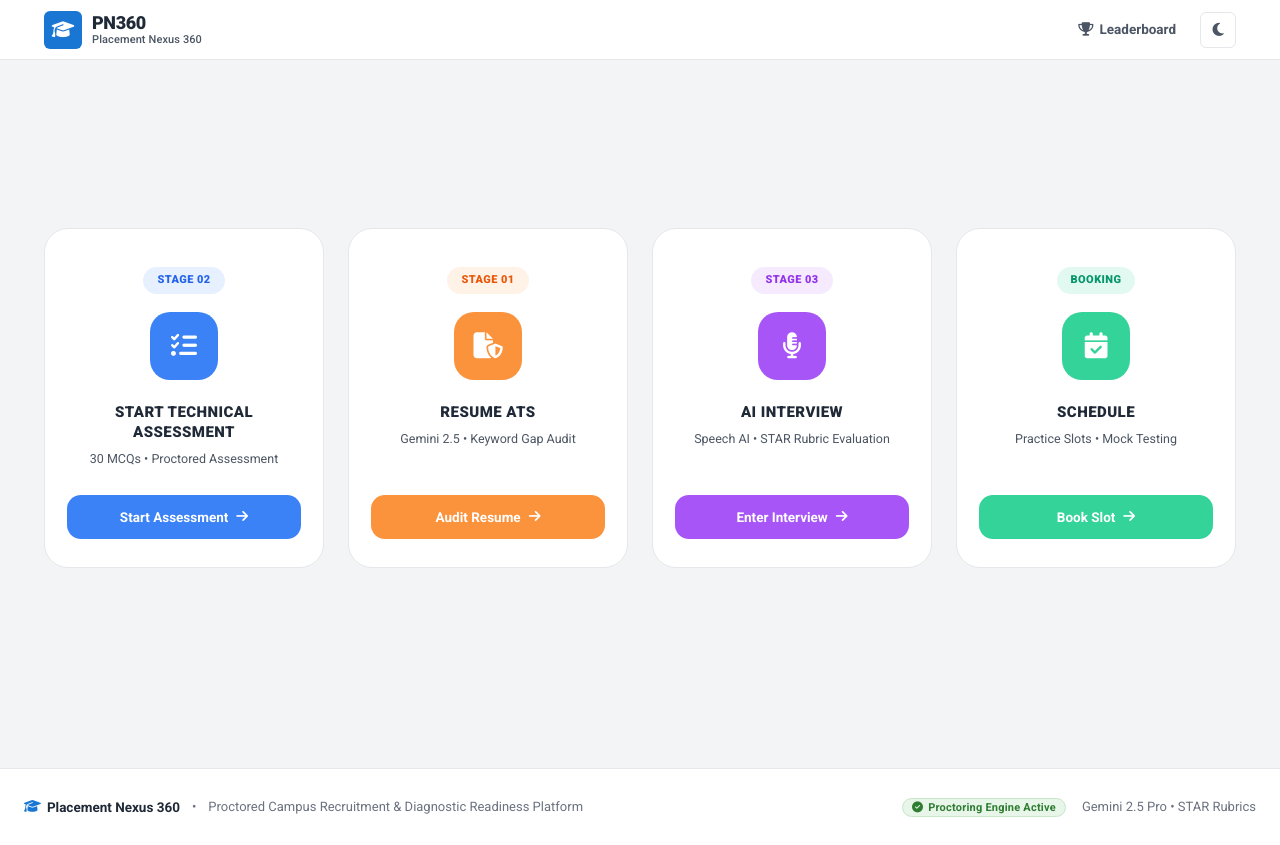
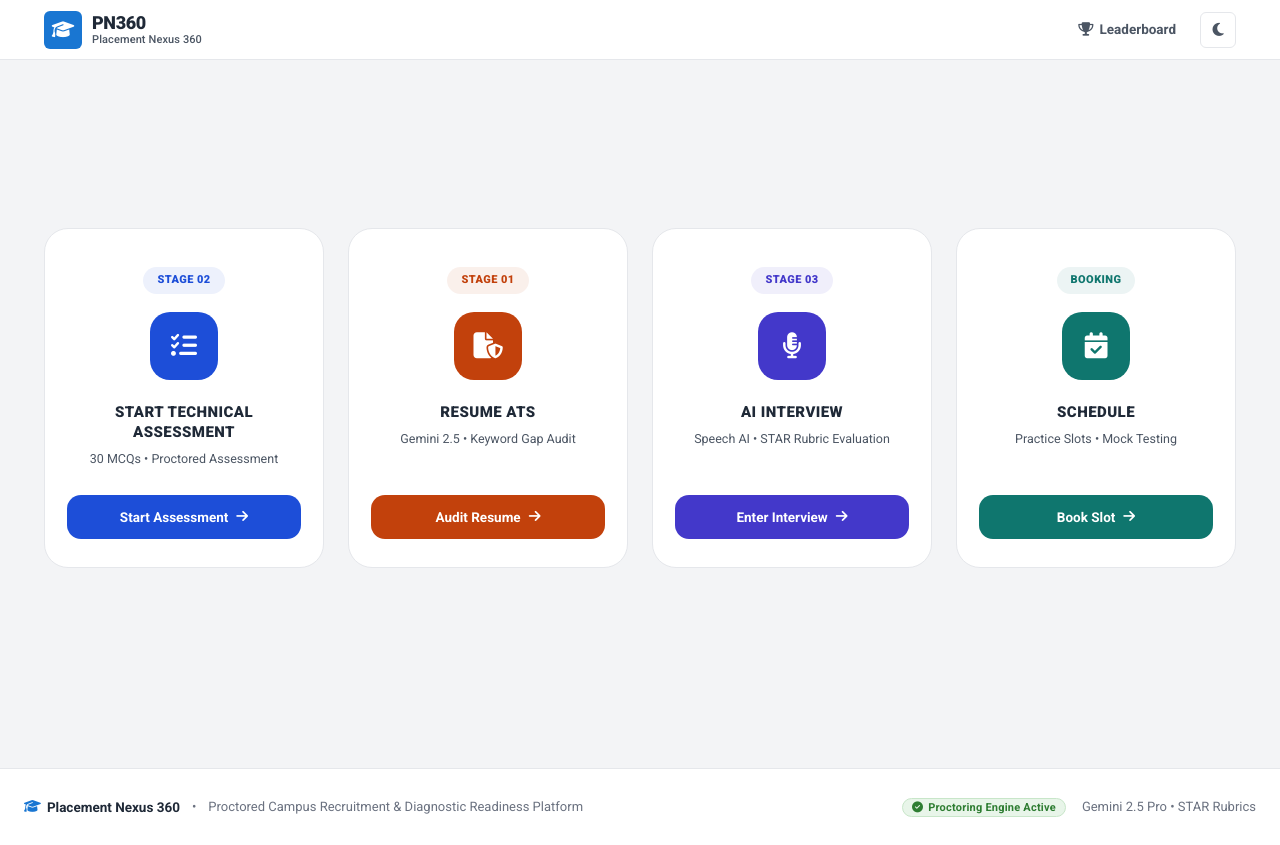
Before and after one commit to TheAbhayAlgorithms/pn360, a Django app: page / in a window 1280 px wide. Run offline with Django 5.2, Linux system fonts and the light colour scheme; data comes from the database, SQL or seed files in the repository; some libraries are stand-ins or nearby versions.

Commit message:
feat: apply professional and educational academic color palette to dashboard boxes

```diff
--- a/Placement/static/css/global.css
+++ b/Placement/static/css/global.css
@@ -23,6 +23,23 @@
     --flat-blue-dark: #1976D2;
     --flat-green-dark: #2E7D32;
     --flat-cyan-dark: #00838F;
+
+    /* Professional & Educational Academic Palette */
+    --edu-blue: #1D4ED8;
+    --edu-blue-badge-bg: rgba(29, 78, 216, 0.08);
+    --edu-blue-hover: #1E40AF;
+
+    --edu-terracotta: #C2410C;
+    --edu-terracotta-badge-bg: rgba(194, 65, 12, 0.08);
+    --edu-terracotta-hover: #9A3412;
+
+    --edu-indigo: #4338CA;
+    --edu-indigo-badge-bg: rgba(67, 56, 202, 0.08);
+    --edu-indigo-hover: #3730A3;
+
+    --edu-teal: #0F766E;
+    --edu-teal-badge-bg: rgba(15, 118, 110, 0.08);
+    --edu-teal-hover: #115E59;
 
     --flat-bg: #F3F4F6;
     --flat-surface: #FFFFFF;
@@ -138,6 +155,23 @@
     --accent-purple: #AB47BC;
     --accent-purple-subtle: rgba(171, 71, 188, 0.18);
     --accent-purple-border: #8E24AA;
+
+    /* Professional & Educational Dark Mode Accents */
+    --edu-blue: #3B82F6;
+    --edu-blue-badge-bg: rgba(59, 130, 246, 0.16);
+    --edu-blue-hover: #2563EB;
+
+    --edu-terracotta: #EA580C;
+    --edu-terracotta-badge-bg: rgba(234, 88, 12, 0.16);
+    --edu-terracotta-hover: #C2410C;
+
+    --edu-indigo: #6366F1;
+    --edu-indigo-badge-bg: rgba(99, 102, 241, 0.16);
+    --edu-indigo-hover: #4F46E5;
+
+    --edu-teal: #14B8A6;
+    --edu-teal-badge-bg: rgba(20, 184, 166, 0.16);
+    --edu-teal-hover: #0D9488;
 
     /* Shadows: Pure 2D Flat - No Shadows */
     --shadow-xs: none;
@@ -1298,6 +1332,18 @@ kbd {
     border-color: var(--border-hover) !important;
 }
 
+.edu-btn {
+    transition: filter 0.15s ease, opacity 0.15s ease !important;
+}
+
+.edu-btn:hover {
+    filter: brightness(0.92);
+}
+
+[data-theme="dark"] .edu-btn:hover {
+    filter: brightness(1.12);
+}
+
 @media (prefers-reduced-motion: reduce) {
     .button, .btn, .card, * {
         transition: none !important;
--- a/Placement/templates/dashboard.html
+++ b/Placement/templates/dashboard.html
@@ -5,16 +5,16 @@
 
 {% block content %}
 <div style="display: flex; flex-direction: column; justify-content: center; align-items: center; min-height: calc(100vh - 180px); width: 100%; padding: 24px 0;">
-    <!-- 4 Smoothly Curved Boxes Side by Side in the Center of the Screen -->
+    <!-- 4 Professional & Educational Curved Boxes Side by Side -->
     <div style="display: grid; grid-template-columns: repeat(4, 1fr); gap: 24px; width: 100%; max-width: 1200px;">
 
         <!-- Box 1: START TECHNICAL ASSESSMENT -->
         <a href="{% url 'select_tech' %}" class="card smooth-box-card" style="text-decoration: none; display: flex; flex-direction: column; justify-content: space-between; align-items: center; text-align: center; padding: 38px 22px 28px; min-height: 340px; cursor: pointer; border-radius: 24px; border: 1.5px solid var(--flat-border); background: var(--flat-surface); box-shadow: none; transition: all 0.2s cubic-bezier(0.16, 1, 0.3, 1);">
             <div style="display: flex; flex-direction: column; align-items: center; width: 100%;">
-                <span style="margin-bottom: 18px; font-size: 11px; font-weight: 800; text-transform: uppercase; letter-spacing: 0.04em; padding: 5px 14px; border-radius: 9999px; background: rgba(59, 130, 246, 0.12); color: #2563EB;">
+                <span style="margin-bottom: 18px; font-size: 11px; font-weight: 800; text-transform: uppercase; letter-spacing: 0.04em; padding: 5px 14px; border-radius: 9999px; background: var(--edu-blue-badge-bg); color: var(--edu-blue);">
                     Stage 02
                 </span>
-                <div style="width: 68px; height: 68px; margin-bottom: 22px; border-radius: 20px; background: #3B82F6; display: grid; place-items: center; color: #FFFFFF;">
+                <div style="width: 68px; height: 68px; margin-bottom: 22px; border-radius: 20px; background: var(--edu-blue); display: grid; place-items: center; color: #FFFFFF;">
                     <i class="fa-solid fa-list-check" style="font-size: 26px;"></i>
                 </div>
                 <h2 style="font-size: 15px; font-weight: 900; letter-spacing: 0.03em; color: var(--flat-text); margin-bottom: 8px; line-height: 1.35;">
@@ -24,7 +24,7 @@
                     30 MCQs &bull; Proctored Assessment
                 </p>
             </div>
-            <div style="width: 100%; margin-top: 26px; padding: 12px 16px; font-size: 13.5px; font-weight: 700; display: inline-flex; align-items: center; justify-content: center; gap: 8px; border-radius: 14px; background: #3B82F6; color: #FFFFFF; border: none; box-shadow: none;">
+            <div class="edu-btn" style="width: 100%; margin-top: 26px; padding: 12px 16px; font-size: 13.5px; font-weight: 700; display: inline-flex; align-items: center; justify-content: center; gap: 8px; border-radius: 14px; background: var(--edu-blue); color: #FFFFFF; border: none; box-shadow: none;">
                 <span>Start Assessment</span>
                 <i class="fa-solid fa-arrow-right"></i>
             </div>
@@ -33,10 +33,10 @@
         <!-- Box 2: RESUME ATS -->
         <a href="{% if latest_resume %}{% url 'resume_result' latest_resume.id %}{% else %}{% url 'select_tech' %}{% endif %}" class="card smooth-box-card" style="text-decoration: none; display: flex; flex-direction: column; justify-content: space-between; align-items: center; text-align: center; padding: 38px 22px 28px; min-height: 340px; cursor: pointer; border-radius: 24px; border: 1.5px solid var(--flat-border); background: var(--flat-surface); box-shadow: none; transition: all 0.2s cubic-bezier(0.16, 1, 0.3, 1);">
             <div style="display: flex; flex-direction: column; align-items: center; width: 100%;">
-                <span style="margin-bottom: 18px; font-size: 11px; font-weight: 800; text-transform: uppercase; letter-spacing: 0.04em; padding: 5px 14px; border-radius: 9999px; background: rgba(251, 146, 60, 0.12); color: #EA580C;">
+                <span style="margin-bottom: 18px; font-size: 11px; font-weight: 800; text-transform: uppercase; letter-spacing: 0.04em; padding: 5px 14px; border-radius: 9999px; background: var(--edu-terracotta-badge-bg); color: var(--edu-terracotta);">
                     Stage 01
                 </span>
-                <div style="width: 68px; height: 68px; margin-bottom: 22px; border-radius: 20px; background: #FB923C; display: grid; place-items: center; color: #FFFFFF;">
+                <div style="width: 68px; height: 68px; margin-bottom: 22px; border-radius: 20px; background: var(--edu-terracotta); display: grid; place-items: center; color: #FFFFFF;">
                     <i class="fa-solid fa-file-shield" style="font-size: 26px;"></i>
                 </div>
                 <h2 style="font-size: 15px; font-weight: 900; letter-spacing: 0.03em; color: var(--flat-text); margin-bottom: 8px; line-height: 1.35;">
@@ -46,7 +46,7 @@
                     Gemini 2.5 &bull; Keyword Gap Audit
                 </p>
             </div>
-            <div style="width: 100%; margin-top: 26px; padding: 12px 16px; font-size: 13.5px; font-weight: 700; display: inline-flex; align-items: center; justify-content: center; gap: 8px; border-radius: 14px; background: #FB923C; color: #FFFFFF; border: none; box-shadow: none;">
+            <div class="edu-btn" style="width: 100%; margin-top: 26px; padding: 12px 16px; font-size: 13.5px; font-weight: 700; display: inline-flex; align-items: center; justify-content: center; gap: 8px; border-radius: 14px; background: var(--edu-terracotta); color: #FFFFFF; border: none; box-shadow: none;">
                 <span>Audit Resume</span>
                 <i class="fa-solid fa-arrow-right"></i>
             </div>
@@ -55,10 +55,10 @@
         <!-- Box 3: AI INTERVIEW -->
         <a href="{% url 'ai_interview' %}" class="card smooth-box-card" style="text-decoration: none; display: flex; flex-direction: column; justify-content: space-between; align-items: center; text-align: center; padding: 38px 22px 28px; min-height: 340px; cursor: pointer; border-radius: 24px; border: 1.5px solid var(--flat-border); background: var(--flat-surface); box-shadow: none; transition: all 0.2s cubic-bezier(0.16, 1, 0.3, 1);">
             <div style="display: flex; flex-direction: column; align-items: center; width: 100%;">
-                <span style="margin-bottom: 18px; font-size: 11px; font-weight: 800; text-transform: uppercase; letter-spacing: 0.04em; padding: 5px 14px; border-radius: 9999px; background: rgba(168, 85, 247, 0.12); color: #9333EA;">
+                <span style="margin-bottom: 18px; font-size: 11px; font-weight: 800; text-transform: uppercase; letter-spacing: 0.04em; padding: 5px 14px; border-radius: 9999px; background: var(--edu-indigo-badge-bg); color: var(--edu-indigo);">
                     Stage 03
                 </span>
-                <div style="width: 68px; height: 68px; margin-bottom: 22px; border-radius: 20px; background: #A855F7; display: grid; place-items: center; color: #FFFFFF;">
+                <div style="width: 68px; height: 68px; margin-bottom: 22px; border-radius: 20px; background: var(--edu-indigo); display: grid; place-items: center; color: #FFFFFF;">
                     <i class="fa-solid fa-microphone-lines" style="font-size: 26px;"></i>
                 </div>
                 <h2 style="font-size: 15px; font-weight: 900; letter-spacing: 0.03em; color: var(--flat-text); margin-bottom: 8px; line-height: 1.35;">
@@ -68,7 +68,7 @@
                     Speech AI &bull; STAR Rubric Evaluation
                 </p>
             </div>
-            <div style="width: 100%; margin-top: 26px; padding: 12px 16px; font-size: 13.5px; font-weight: 700; display: inline-flex; align-items: center; justify-content: center; gap: 8px; border-radius: 14px; background: #A855F7; color: #FFFFFF; border: none; box-shadow: none;">
+            <div class="edu-btn" style="width: 100%; margin-top: 26px; padding: 12px 16px; font-size: 13.5px; font-weight: 700; display: inline-flex; align-items: center; justify-content: center; gap: 8px; border-radius: 14px; background: var(--edu-indigo); color: #FFFFFF; border: none; box-shadow: none;">
                 <span>Enter Interview</span>
                 <i class="fa-solid fa-arrow-right"></i>
             </div>
@@ -77,10 +77,10 @@
         <!-- Box 4: SCHEDULE -->
         <a href="{% url 'schedule_test' %}" class="card smooth-box-card" style="text-decoration: none; display: flex; flex-direction: column; justify-content: space-between; align-items: center; text-align: center; padding: 38px 22px 28px; min-height: 340px; cursor: pointer; border-radius: 24px; border: 1.5px solid var(--flat-border); background: var(--flat-surface); box-shadow: none; transition: all 0.2s cubic-bezier(0.16, 1, 0.3, 1);">
             <div style="display: flex; flex-direction: column; align-items: center; width: 100%;">
-                <span style="margin-bottom: 18px; font-size: 11px; font-weight: 800; text-transform: uppercase; letter-spacing: 0.04em; padding: 5px 14px; border-radius: 9999px; background: rgba(52, 211, 153, 0.14); color: #059669;">
+                <span style="margin-bottom: 18px; font-size: 11px; font-weight: 800; text-transform: uppercase; letter-spacing: 0.04em; padding: 5px 14px; border-radius: 9999px; background: var(--edu-teal-badge-bg); color: var(--edu-teal);">
                     Booking
                 </span>
-                <div style="width: 68px; height: 68px; margin-bottom: 22px; border-radius: 20px; background: #34D399; display: grid; place-items: center; color: #FFFFFF;">
+                <div style="width: 68px; height: 68px; margin-bottom: 22px; border-radius: 20px; background: var(--edu-teal); display: grid; place-items: center; color: #FFFFFF;">
                     <i class="fa-solid fa-calendar-check" style="font-size: 26px;"></i>
                 </div>
                 <h2 style="font-size: 15px; font-weight: 900; letter-spacing: 0.03em; color: var(--flat-text); margin-bottom: 8px; line-height: 1.35;">
@@ -90,7 +90,7 @@
                     Practice Slots &bull; Mock Testing
                 </p>
             </div>
-            <div style="width: 100%; margin-top: 26px; padding: 12px 16px; font-size: 13.5px; font-weight: 700; display: inline-flex; align-items: center; justify-content: center; gap: 8px; border-radius: 14px; background: #34D399; color: #FFFFFF; border: none; box-shadow: none;">
+            <div class="edu-btn" style="width: 100%; margin-top: 26px; padding: 12px 16px; font-size: 13.5px; font-weight: 700; display: inline-flex; align-items: center; justify-content: center; gap: 8px; border-radius: 14px; background: var(--edu-teal); color: #FFFFFF; border: none; box-shadow: none;">
                 <span>Book Slot</span>
                 <i class="fa-solid fa-arrow-right"></i>
             </div>
```
Also changed, not shown: app/globals.css (+46 -0 lines), app/page.tsx (+22 -26 lines).
